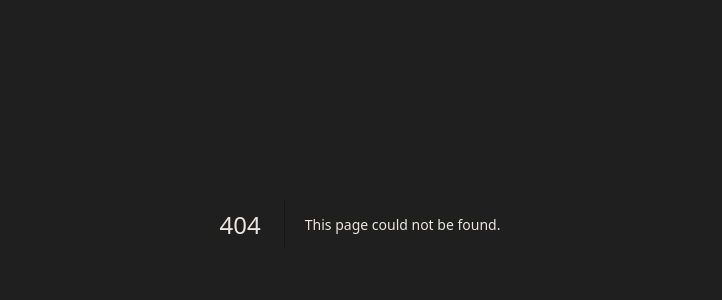
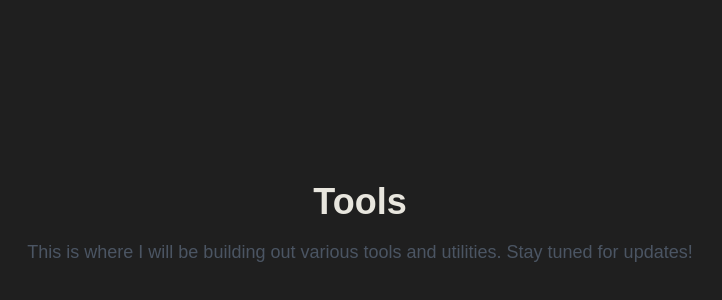
Before and after one commit to jack-rowe/portfolio, a Next.js app: page /tools in a window 1280 px wide. Before the commit this address had no page. Shown: the part 176-476 px from the top of the page, without its empty margins (280-1002 px from the left). Built offline with nearby package versions, Linux system fonts and the light colour scheme.

Commit message:
added tools page and golf link to home

```diff
--- a/src/app/(main)/page.tsx
+++ b/src/app/(main)/page.tsx
@@ -1,6 +1,7 @@
 "use client";
 
-import { Mail } from "lucide-react";
+import { LandPlot, Mail } from "lucide-react";
+import Link from "next/link";
 
 export default function PortfolioPage() {
   return (
@@ -52,6 +53,10 @@ export default function PortfolioPage() {
           </a>
         </div>
       </div>
+
+      <Link href="/golf" className="absolute top-5 right-5">
+        <LandPlot className="w-6 h-6 text-muted-foreground" />
+      </Link>
     </div>
   );
 }
--- /dev/null
+++ b/src/app/(main)/tools/page.tsx
@@ -0,0 +1,10 @@
+export default function ToolsPage() {
+    return (
+        <div className="flex flex-col items-center justify-center min-h-screen py-2">
+            <h1 className="text-4xl font-bold mb-4">Tools</h1>
+            <p className="text-lg text-gray-600">
+                This is where I will be building out various tools and utilities. Stay tuned for updates!
+            </p>
+        </div>
+    )
+}
```
